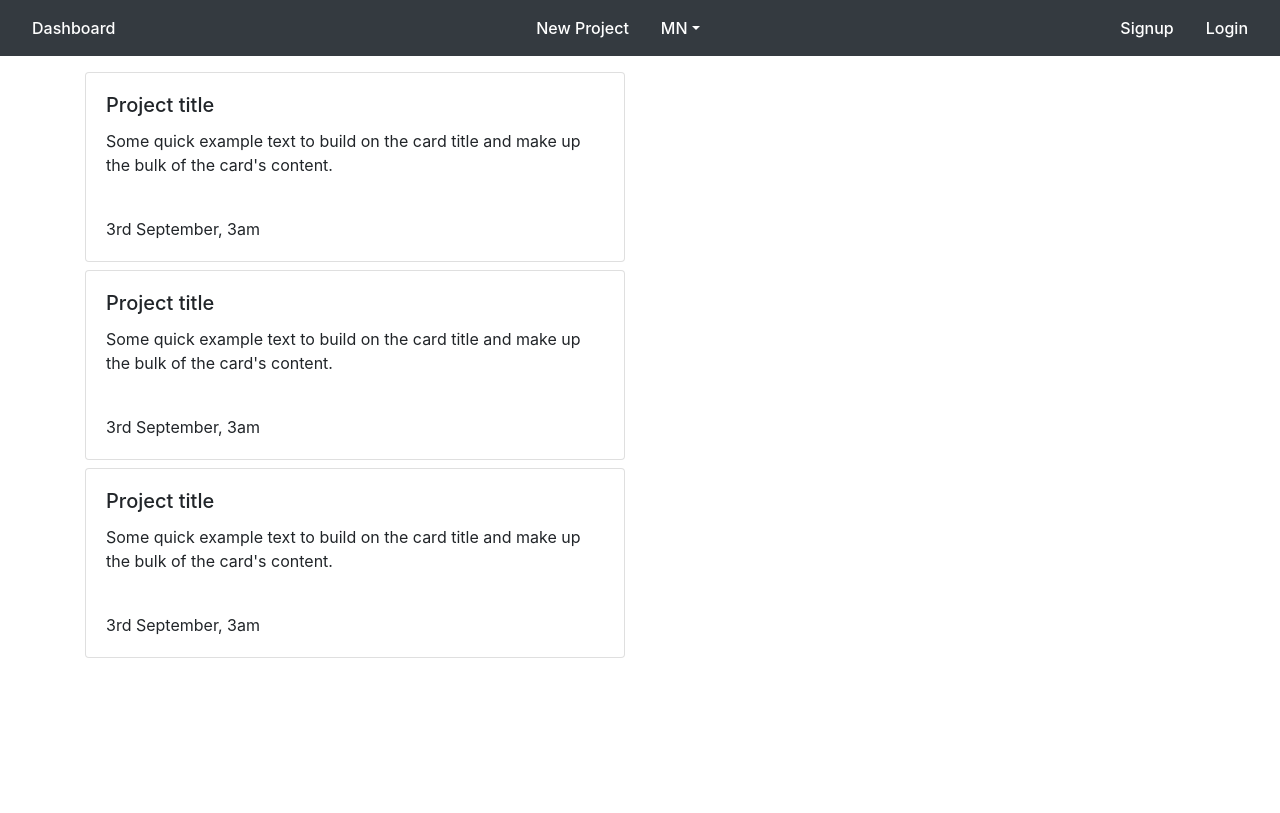
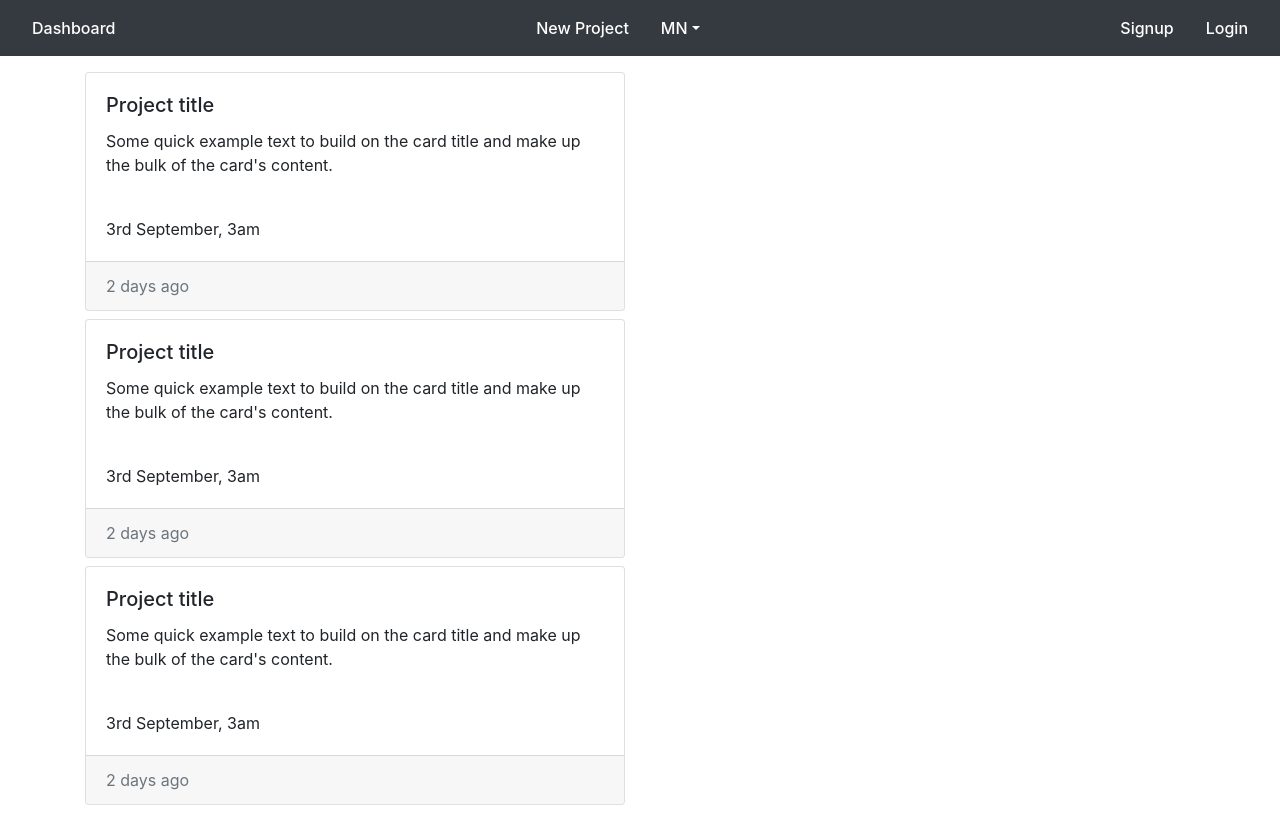
Before and after one commit to marilyn-n/React-Redux-Firebase-App, a React (Create React App) app: page / in a window 1280 px wide. Built offline with nearby package versions, Linux system fonts and the light colour scheme.

Commit message:
add project details

```diff
--- a/src/App.js
+++ b/src/App.js
@@ -3,6 +3,7 @@ import { BrowserRouter, Switch, Route } from 'react-router-dom';
 import Nav from './components/layout/Nav';
 import './sass/main.scss';
 import Dashboard from './components/dashboard/Dashboard';
+import CreateProject from './components/projects/CreateProject';
 
 
 function App() {
@@ -12,6 +13,7 @@ function App() {
         <Nav/>
         <Switch>
           <Route path="/" component={ Dashboard }/>
+          <Route path="/new-project" component={ CreateProject }/>
         </Switch>
       </BrowserRouter>
     </div>
--- a/src/components/projects/ProjectDetails.js
+++ b/src/components/projects/ProjectDetails.js
@@ -0,0 +1,11 @@
+import React from 'react';
+
+const ProjectDetails = () => {
+  return (
+    <div className="card-footer text-muted">
+      2 days ago
+    </div>
+  );
+}
+
+export default ProjectDetails;
--- a/src/components/projects/ProjectSummary.js
+++ b/src/components/projects/ProjectSummary.js
@@ -1,7 +1,9 @@
 import React from 'react';
+import ProjectDetails from './ProjectDetails';
 
 const ProjectSummary = () => {
   return (
+    <div>
       <div className="card mb-2">
         <div className="card-body">
           <h5 className="card-title">Project title</h5>
@@ -10,6 +12,9 @@ const ProjectSummary = () => {
         <div className="card-body">
           <span className="card-link">3rd September, 3am</span>
         </div>
+        <ProjectDetails/>
+      </div>
+
     </div>
   )
 }
```
Lines whose indentation alone changed are shown as unchanged.
